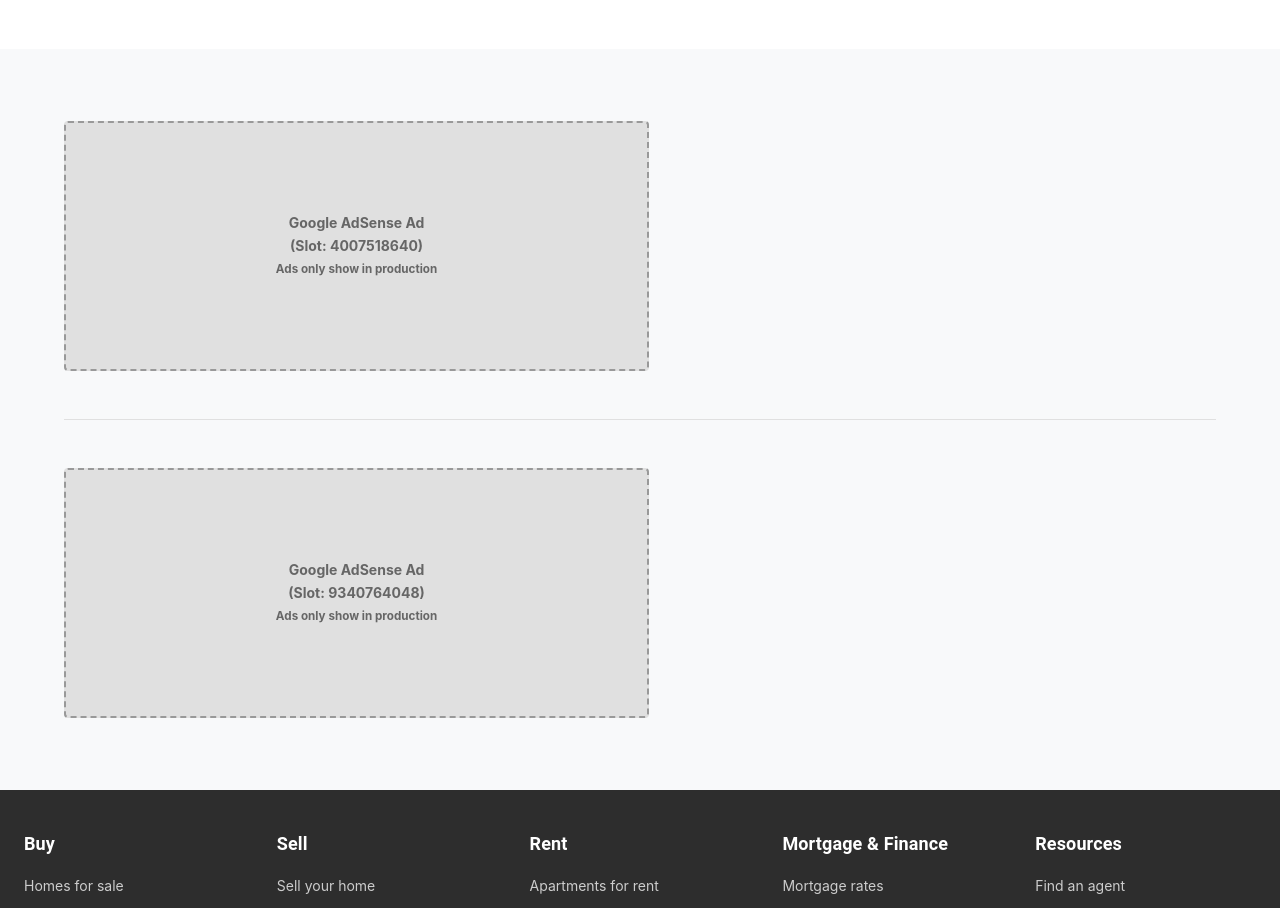
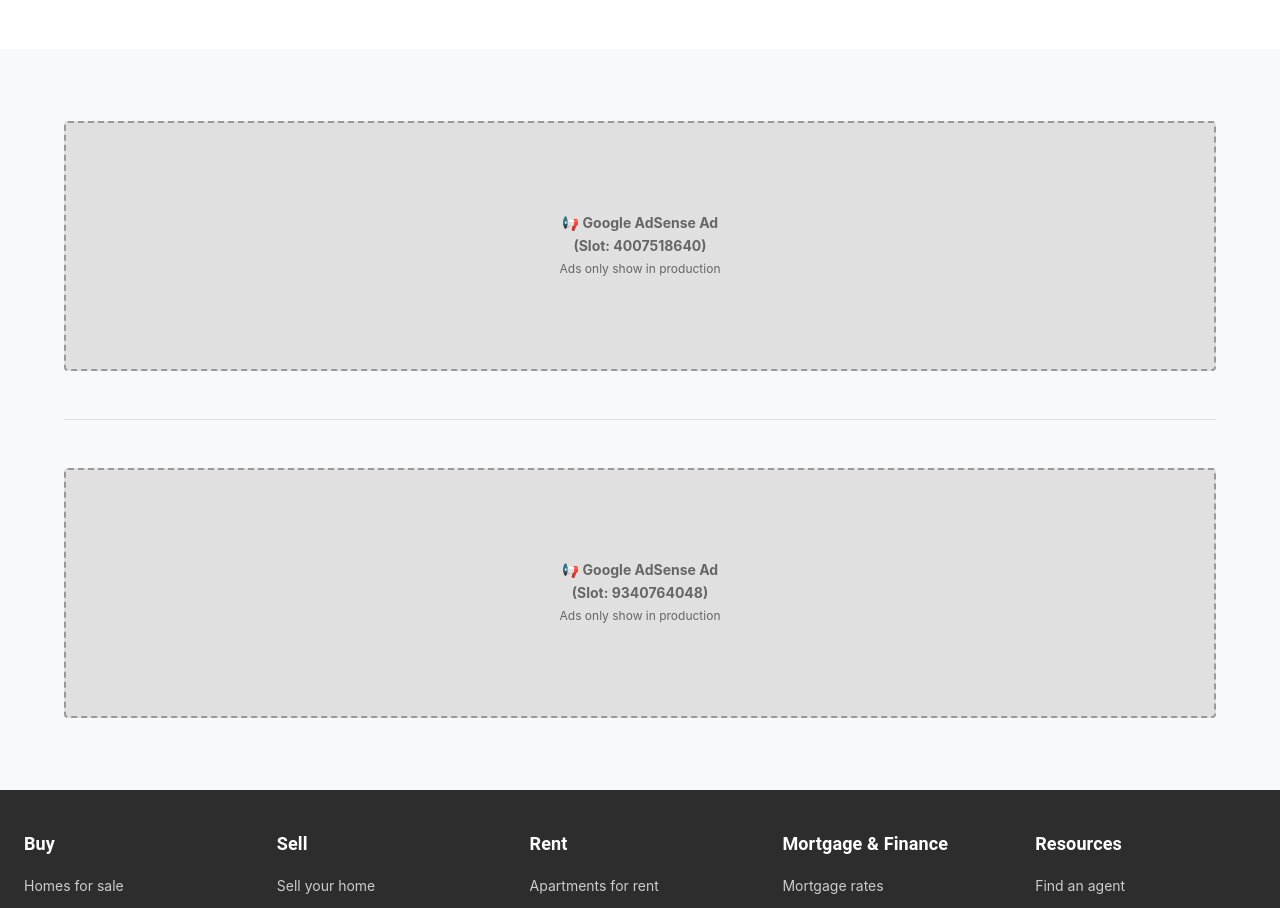
Before and after one commit to Ayman-sbeity/richy-ayman2, a React (Create React App) app: page / in a window 1280 px wide. Shown: the part 4160-5068 px from the top of the page. Built offline with nearby package versions, Linux system fonts and the light colour scheme.

Commit message:
feat: Update Google AdSense integration and troubleshooting guide

```diff
--- a/public/index.html
+++ b/public/index.html
@@ -25,27 +25,12 @@
       Learn how to configure a non-root public URL by running `npm run build`.
     -->
     <!-- Google AdSense Script -->
-    <script async src="https://pagead2.googlesyndication.com/pagead/js/adsbygoogle.js?client=ca-pub-3544612181938151
-"
-     crossorigin="anonymous"></script>
+    <script async src="https://pagead2.googlesyndication.com/pagead/js/adsbygoogle.js?client=ca-pub-3544612181938151" crossorigin="anonymous"></script>
     <title>React App</title>
   </head>
   <body>
     <noscript>You need to enable JavaScript to run this app.</noscript>
-    <div id="root">
-    <ins class="adsbygoogle"
-         style="display:block"
-         data-ad-client="ca-pub-3544612181938151"
-         data-ad-slot="4155245346"
-         data-ad-format="auto"
-         data-full-width-responsive="true"></ins>
-    <script>
-         (adsbygoogle = window.adsbygoogle || []).push({});
-    </script>
-
-    </div>
-
-    <!-- Google AdSense Ad Unit -->
+    <div id="root"></div>
 
     <!--
       This HTML file is a template.
--- a/src/components/UI/AdSenseAd.tsx
+++ b/src/components/UI/AdSenseAd.tsx
@@ -10,7 +10,7 @@
 
 declare global {
   interface Window {
-    adsbygoogle?: Array<{ push: (config: object) => void }>;
+    adsbygoogle?: any[];
   }
 }
 
@@ -24,12 +24,16 @@
 
   useEffect(() => {
     try {
-      // This will push a new ad configuration to AdSense
-      if (typeof window !== 'undefined' && window.adsbygoogle) {
-        (window.adsbygoogle as any).push({});
-      }
+      // Push ad configuration after component mounts
+      const timer = setTimeout(() => {
+        if (typeof window !== 'undefined' && window.adsbygoogle) {
+          window.adsbygoogle.push({});
+        }
+      }, 100);
+
+      return () => clearTimeout(timer);
     } catch (err) {
-      console.log('AdSense is not available yet. This is normal in development.');
+      console.error('AdSense error:', err);
     }
   }, []);
 
@@ -39,6 +43,8 @@
         my: 3,
         display: 'flex',
         justifyContent: 'center',
+        minHeight: '250px',
+        position: 'relative',
         ...style,
       }}
     >
@@ -58,12 +64,15 @@
             fontSize: '14px',
             textAlign: 'center',
             padding: '16px',
+            zIndex: 1,
           }}
         >
           <div>
-            Google AdSense Ad<br />
+            📢 Google AdSense Ad<br />
             (Slot: {adSlot})<br />
-            <small>Ads only show in production</small>
+            <small style={{ fontSize: '12px', fontWeight: 'normal' }}>
+              Ads only show in production
+            </small>
           </div>
         </Box>
       )}
@@ -73,12 +82,14 @@
           display: fullWidth ? 'block' : 'inline-block',
           width: fullWidth ? '100%' : '300px',
           height: '250px',
+          visibility: isDevelopment ? 'hidden' : 'visible',
+          position: isDevelopment ? 'absolute' : 'relative',
           ...style,
         }}
-        data-ad-client="ca-pub-XXXXXXXXXXXXXXXX" // Replace with your publisher ID
+        data-ad-client="ca-pub-3544612181938151"
         data-ad-slot={adSlot}
         data-ad-format={adFormat}
-        data-full-width-responsive={fullWidth}
+        data-full-width-responsive={fullWidth ? 'true' : 'false'}
       />
     </Box>
   );
```
Also changed, not shown: 1 other file (tests, documents, lock files or other folders).
